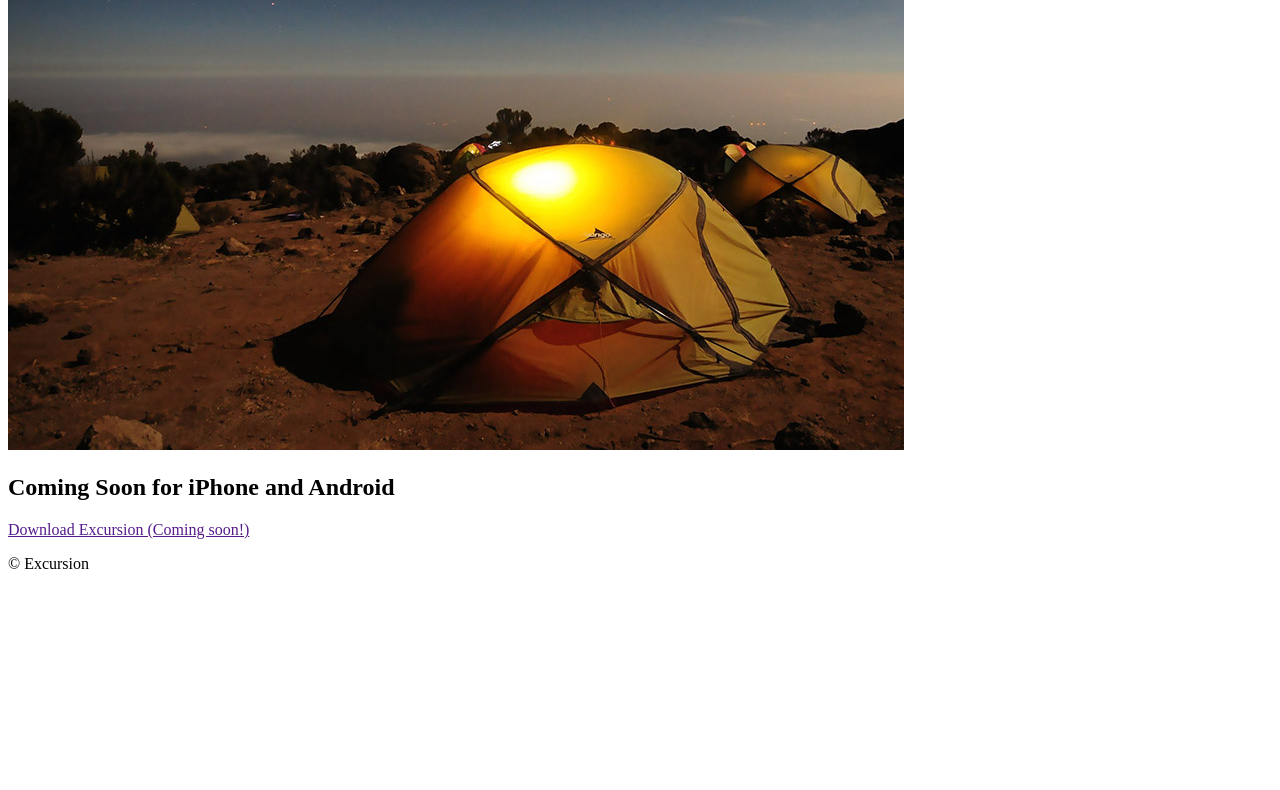
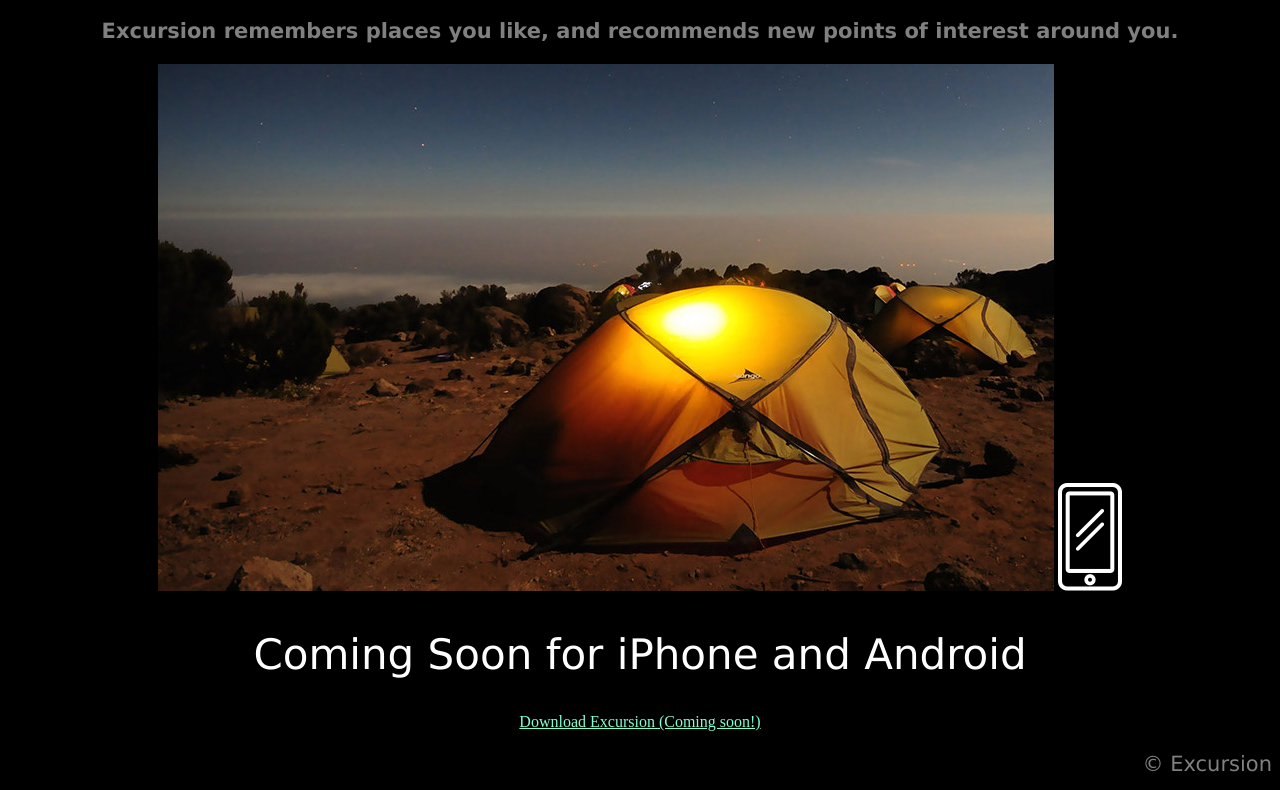
Before and after one commit to VytautasBalsys/VytautasBalsys.github.io, a plain HTML site: page index.html in a window 1280 px wide. Shown: the part 423-1213 px from the top of the page. Before the commit the page ends 1012 px from the top, so only its background shows below. Drawn offline with Linux system fonts and the light colour scheme.

Commit message:
Update index.html

```diff
--- a/index.html
+++ b/index.html
@@ -1,7 +1,7 @@
 <!DOCTYPE html>
 <html>
   <head>
-    <link href=".style.css" rel="stylesheet" />
+    <link href="./style.css" rel="stylesheet" />
   </head>
   <body>
     <nav>
```
